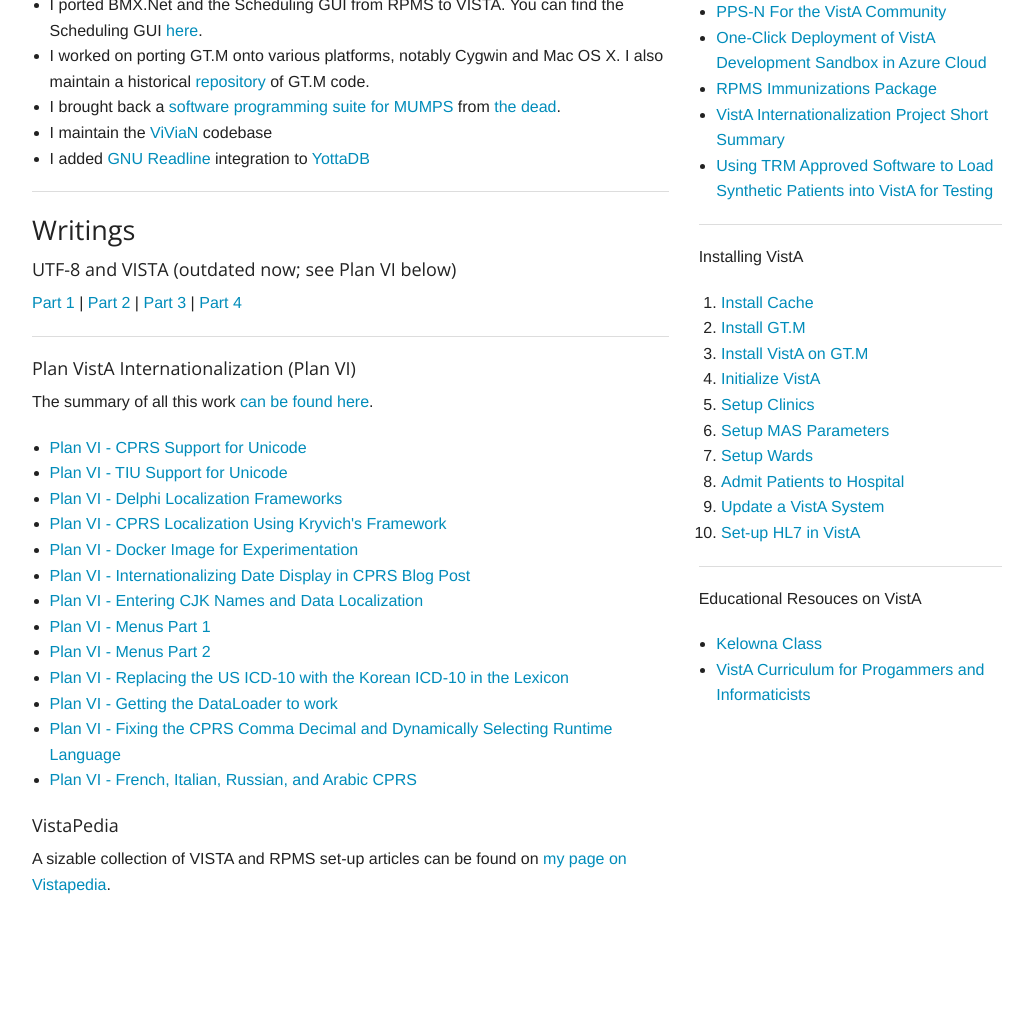
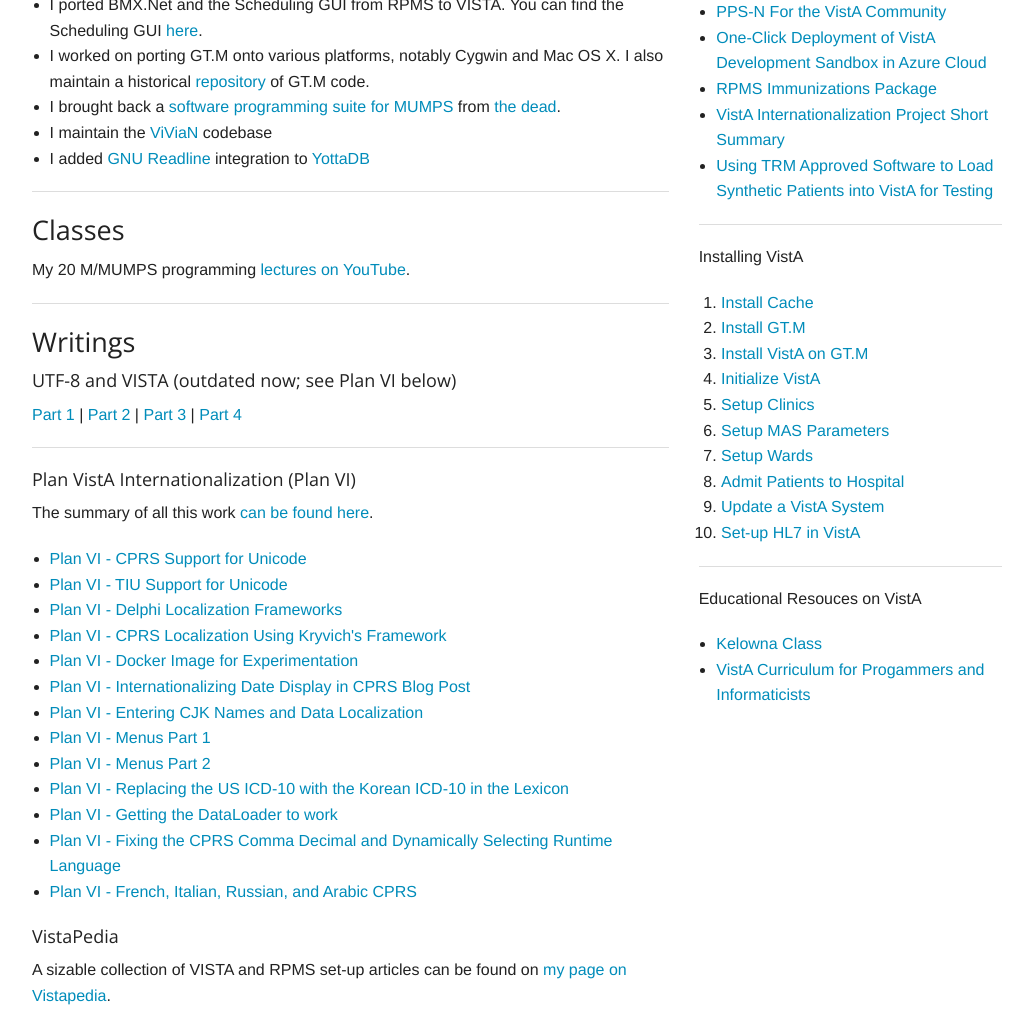
Before and after one commit to shabiel/personal-website, a plain HTML site: page index.html in a window 1280 px wide. Shown: the part 897-1908 px from the top of the page, without its empty margins (123-1156 px from the left). Before the commit the page ends 1814 px from the top, so only its background shows below. Drawn offline with nearby package versions, Linux system fonts and the light colour scheme.

Commit message:
Update index.html with M Youtube classes.

```diff
--- a/index.html
+++ b/index.html
@@ -68,7 +68,9 @@
 			<li>I added <a href="https://tiswww.case.edu/php/chet/readline/">GNU Readline</a> integration to <a href="https://gitlab.com/YottaDB/DB/YDB/-/releases/#addlydb88">YottaDB</a></li>
         </ul>
         <hr />
-
+        <h3>Classes</h3>
+		<p>My 20 M/MUMPS programming <a href="https://www.youtube.com/watch?v=0lYb8NR97U4&list=PLK0c6PKmcrdAhNmEzI8YFnDmHojqrTINw"> lectures on YouTube</a>.</p>
+        <hr />
         <h3>Writings</h3>
         <h5>UTF-8 and VISTA (outdated now; see Plan VI below)</h5>
         <p>
```
